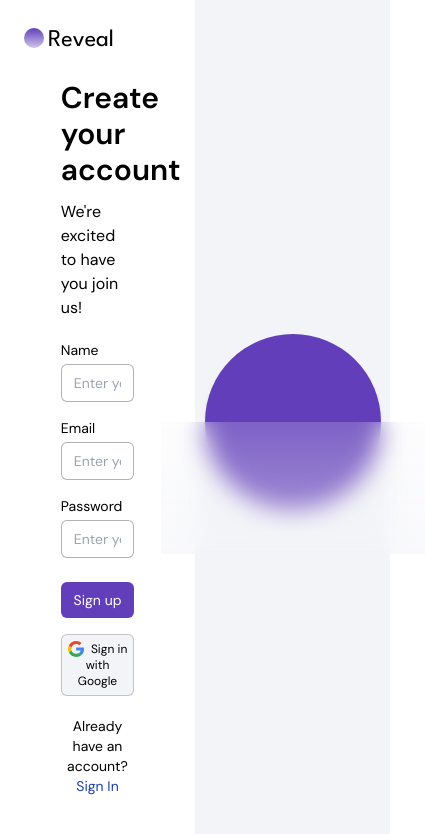
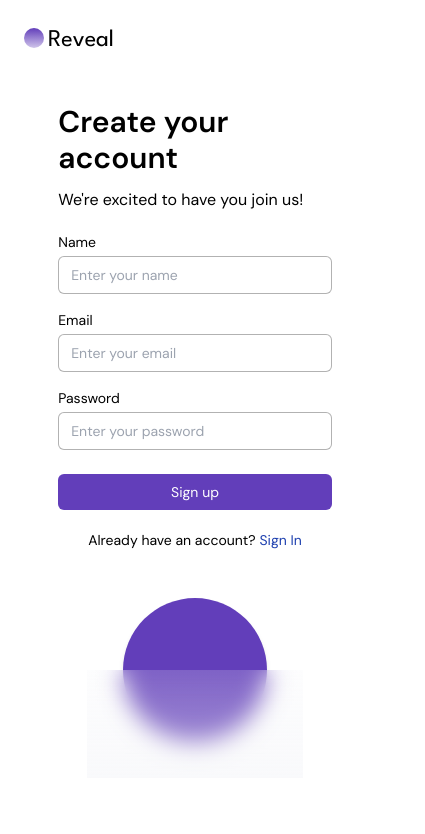
Before and after one commit to ajoykumardas12/mern-auth, a React (Vite) app in the folder client/: page / in a window 390 px wide. Shown: the top 834 px of the page, 425 px wide, since content can reach past the window. Built offline with nearby package versions, Linux system fonts and the light colour scheme.

Commit message:
basic responsiveness

```diff
--- a/client/src/App.jsx
+++ b/client/src/App.jsx
@@ -1,9 +1,9 @@
 import SignUp from "./components/screens/SignUp";
 import LogIn from "./components/screens/Login";
 import { Routes, Route } from "react-router-dom";
-import Dashboard from "./components/Dashboard";
+import Dashboard from "./components/screens/Dashboard";
 import PrivateRoute from "./components/PrivateRoute";
-import Profile from "./components/Profile";
+import Profile from "./components/screens/Profile";
 
 function App() {
   return (
--- a/client/src/components/BrandLogo.jsx
+++ b/client/src/components/BrandLogo.jsx
@@ -1,7 +1,7 @@
 export default function BrandLogo() {
   return (
-    <div className="w-6/12 bg-light flex items-center justify-center">
-      <div className="w-44 h-44 relative">
+    <div className="sm:w-6/12 p-6 sm:bg-light flex items-center justify-center">
+      <div className="w-36 h-36 sm:w-44 sm:h-44 relative">
         <div className="w-full h-full bg-brand rounded-full shadow-md"></div>
         <div className="absolute w-[150%] h-3/4 left-[-25%] -bottom-1/4 bg-gradient-to-b from-light/20 to-light/50 backdrop-blur-md"></div>
       </div>
--- a/client/src/components/Sidebar.jsx
+++ b/client/src/components/Sidebar.jsx
@@ -29,7 +29,7 @@ const Sidebar = () => {
   return (
     <div className="min-h-full mr-10 flex flex-col font-leaguespartan">
       <div>
-        <div className="flex items-center gap-1 text-2xl font-dmsans">
+        <div className="flex items-center gap-1 text-2xl font-leaguespartan">
           <div className="mb-1">
             <Logo />
           </div>
--- a/client/src/components/Dashboard.jsx
+++ b/client/src/components/screens/Dashboard.jsx
@@ -1,13 +1,13 @@
-import Header from "./Header";
-import Sidebar from "./Sidebar";
+import Header from "../Header";
+import Sidebar from "../Sidebar";
 
 function Dashboard() {
   return (
-    <div className="min-h-screen p-6 flex">
+    <div className="min-h-screen p-6 flex flex-col gap-5 xs:flex-row xs:gap-0">
       <Sidebar />
       <div className="w-full">
         <Header />
-        <div className="ml-4">
+        <div className="ml-4 font-dmsans">
           Imagine a beautiful dashboard
           <img
             src="https://media.giphy.com/media/QIiqoufLNmWo8/giphy.gif"
--- a/client/src/components/screens/Login.jsx
+++ b/client/src/components/screens/Login.jsx
@@ -10,15 +10,15 @@ import Spinner from "../Spinner";
 
 const LogIn = () => {
   return (
-    <div className="flex min-h-screen">
-      <div className="w-6/12 p-6 flex flex-col">
+    <div className="flex min-h-screen flex-col sm:flex-row">
+      <div className="sm:w-6/12 p-6 flex flex-col">
         <div className="flex items-center gap-1 text-2xl font-leaguespartan">
           <div className="mb-1">
             <Logo />
           </div>
           <h1 className="">Reveal</h1>
         </div>
-        <div className="mt-6 flex-1 self-center w-6/12 flex flex-col items-center justify-center font-dmsans">
+        <div className="mt-12 flex-1 self-center max-w-[80%] lg:w-6/12 flex flex-col items-center justify-center font-dmsans">
           <h2 className="self-start text-3xl font-semibold mb-3">
             Welcome back
           </h2>
@@ -112,13 +112,6 @@ function LoginForm() {
           )}
         </button>
       </div>
-
-      <Link
-        to=""
-        className="text-center text-xs p-[0.35rem] bg-light border border-black/20 rounded-md"
-      >
-        <GoogleIcon iconClass="inline w-4 h-4 mr-1" /> Sign in with Google
-      </Link>
     </form>
   );
 }
--- a/client/src/components/Profile.jsx
+++ b/client/src/components/screens/Profile.jsx
@@ -1,21 +1,21 @@
 import { Link, useNavigate } from "react-router-dom";
 import { useState, useEffect } from "react";
 import { useDispatch, useSelector } from "react-redux";
-import { useUpdateUserMutation } from "../slices/usersApiSlice";
-import { setCredentials } from "../slices/authSlice";
-import Sidebar from "./Sidebar";
-import Spinner from "./Spinner";
-import Header from "./Header";
+import { useUpdateUserMutation } from "../../slices/usersApiSlice";
+import { setCredentials } from "../../slices/authSlice";
+import Sidebar from "../Sidebar";
+import Spinner from "../Spinner";
+import Header from "../Header";
 
 const Profile = () => {
   return (
-    <div className="min-h-screen flex p-6">
+    <div className="min-h-screen p-6 flex flex-col gap-5 xs:flex-row xs:gap-0">
       <Sidebar />
       <div className="w-full">
         <Header />
-        <div className="w-full flex flex-col font-dmsans ml-4">
+        <div className="flex flex-col font-dmsans ml-4">
           <div className="mb-3 font-medium">Edit profile</div>
-          <div className="w-6/12">
+          <div className="w-8/12 min-w-[16rem] max-w-[26rem]">
             <EditProfileForm />
           </div>
         </div>
--- a/client/src/components/screens/SignUp.jsx
+++ b/client/src/components/screens/SignUp.jsx
@@ -10,15 +10,15 @@ import Spinner from "../Spinner";
 
 const SignUp = () => {
   return (
-    <div className="flex min-h-screen">
-      <div className="w-6/12 p-6 flex flex-col">
+    <div className="flex min-h-screen flex-col sm:flex-row">
+      <div className="sm:w-6/12 p-6 flex flex-col">
         <div className="flex items-center gap-1 text-2xl font-leaguespartan">
           <div className="mb-1">
             <Logo />
           </div>
           <h1 className="">Reveal</h1>
         </div>
-        <div className="flex-1 self-center w-6/12 flex flex-col items-center justify-center font-dmsans">
+        <div className="mt-12 flex-1 self-center max-w-[80%] lg:w-6/12 flex flex-col items-center justify-center font-dmsans">
           <h2 className="self-start text-3xl font-semibold mb-3">
             Create your account
           </h2>
@@ -125,13 +125,6 @@ function SignupForm() {
           )}
         </button>
       </div>
-
-      <Link
-        to=""
-        className="text-center text-xs p-[0.35rem] bg-light border border-black/20 rounded-md"
-      >
-        <GoogleIcon iconClass="inline w-4 h-4 mr-1" /> Sign in with Google
-      </Link>
     </form>
   );
 }
--- a/client/tailwind.config.js
+++ b/client/tailwind.config.js
@@ -12,6 +12,9 @@ export default {
         leaguespartan: ['"League Spartan"', ...defaultTheme.fontFamily.sans],
         dmsans: ['"DM Sans"', ...defaultTheme.fontFamily.sans],
       },
+      screens: {
+        xs: "460px",
+      },
     },
   },
   plugins: [],
```
